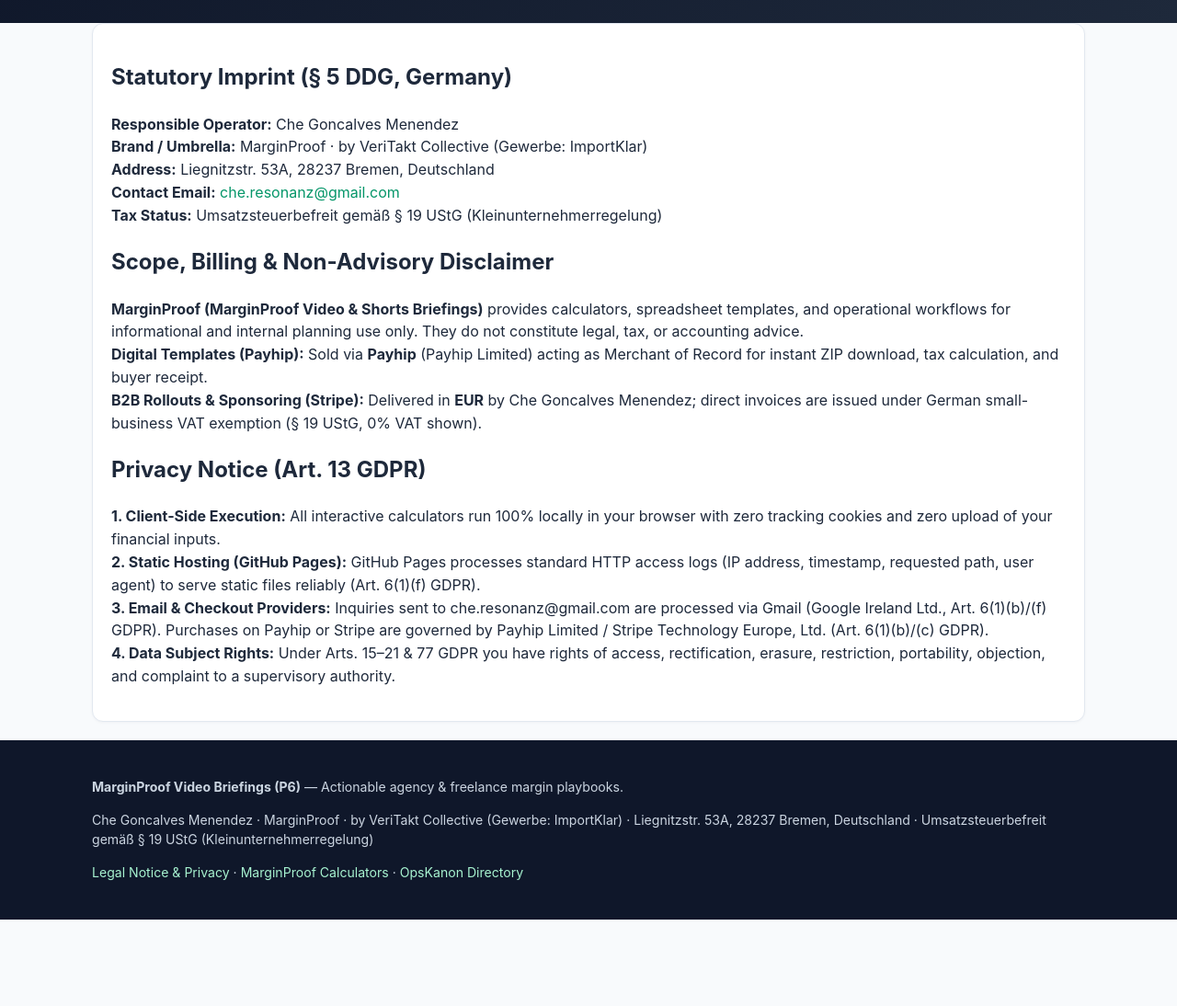
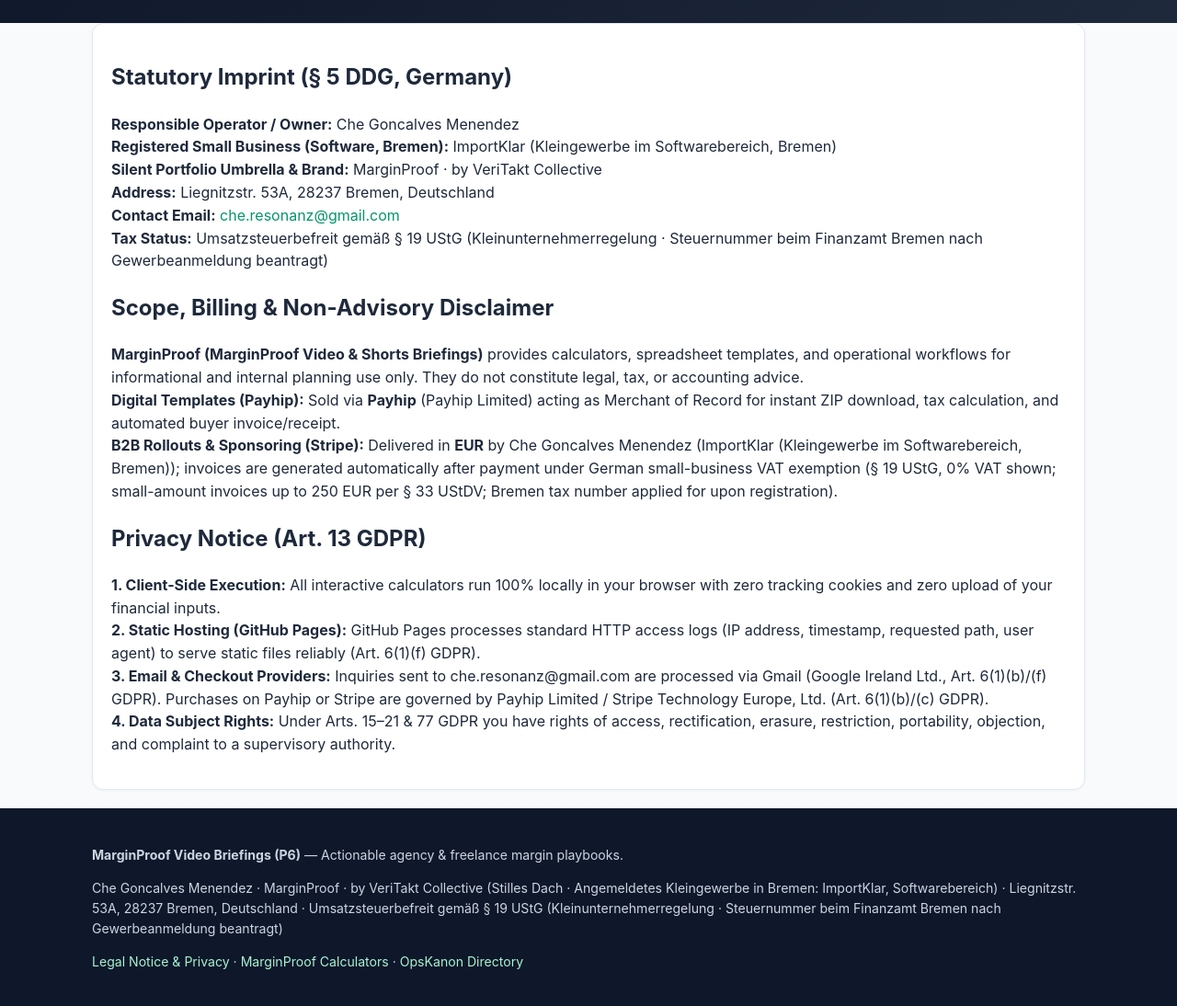
Before and after one commit to cheresonanz-design/marginproof-videos, a plain HTML site: page legal/index.html in a window 1280 px wide. Shown: the part 180-1274 px from the top of the page at 92% size. Before the commit the page ends 1180 px from the top, so only its background shows below. Drawn offline with Linux system fonts and the light colour scheme.

Commit message:
Deploy MarginProof Video Hub (2026-11-24 02:24:42)

```diff
--- a/legal/index.html
+++ b/legal/index.html
@@ -29,19 +29,20 @@
     <div class="card">
       <h2>Statutory Imprint (§ 5 DDG, Germany)</h2>
       <p>
-        <strong>Responsible Operator:</strong> Che Goncalves Menendez<br />
-        <strong>Brand / Umbrella:</strong> MarginProof · by VeriTakt Collective (Gewerbe: ImportKlar)<br />
+        <strong>Responsible Operator / Owner:</strong> Che Goncalves Menendez<br />
+        <strong>Registered Small Business (Software, Bremen):</strong> ImportKlar (Kleingewerbe im Softwarebereich, Bremen)<br />
+        <strong>Silent Portfolio Umbrella &amp; Brand:</strong> MarginProof · by VeriTakt Collective<br />
         <strong>Address:</strong> Liegnitzstr. 53A, 28237 Bremen, Deutschland<br />
         <strong>Contact Email:</strong> <a href="mailto:che.resonanz@gmail.com">che.resonanz@gmail.com</a><br />
-        <strong>Tax Status:</strong> Umsatzsteuerbefreit gemäß § 19 UStG (Kleinunternehmerregelung)
+        <strong>Tax Status:</strong> Umsatzsteuerbefreit gemäß § 19 UStG (Kleinunternehmerregelung · Steuernummer beim Finanzamt Bremen nach Gewerbeanmeldung beantragt)
       </p>
 
       <h2>Scope, Billing &amp; Non-Advisory Disclaimer</h2>
       <p>
         <strong>MarginProof (MarginProof Video &amp; Shorts Briefings)</strong> provides calculators, spreadsheet templates, and operational workflows for informational and internal planning use only.
         They do not constitute legal, tax, or accounting advice.<br />
-        <strong>Digital Templates (Payhip):</strong> Sold via <strong>Payhip</strong> (Payhip Limited) acting as Merchant of Record for instant ZIP download, tax calculation, and buyer receipt.<br />
-        <strong>B2B Rollouts &amp; Sponsoring (Stripe):</strong> Delivered in <strong>EUR</strong> by Che Goncalves Menendez; direct invoices are issued under German small-business VAT exemption (§ 19 UStG, 0% VAT shown).
+        <strong>Digital Templates (Payhip):</strong> Sold via <strong>Payhip</strong> (Payhip Limited) acting as Merchant of Record for instant ZIP download, tax calculation, and automated buyer invoice/receipt.<br />
+        <strong>B2B Rollouts &amp; Sponsoring (Stripe):</strong> Delivered in <strong>EUR</strong> by Che Goncalves Menendez (ImportKlar (Kleingewerbe im Softwarebereich, Bremen)); invoices are generated automatically after payment under German small-business VAT exemption (§ 19 UStG, 0% VAT shown; small-amount invoices up to 250 EUR per § 33 UStDV; Bremen tax number applied for upon registration).
       </p>
 
       <h2>Privacy Notice (Art. 13 GDPR)</h2>
@@ -56,7 +57,7 @@
   <footer class="footer">
     <div class="container">
       <p><strong>MarginProof Video Briefings (P6)</strong> — Actionable agency &amp; freelance margin playbooks.</p>
-      <p>Che Goncalves Menendez · MarginProof · by VeriTakt Collective (Gewerbe: ImportKlar) · Liegnitzstr. 53A, 28237 Bremen, Deutschland · Umsatzsteuerbefreit gemäß § 19 UStG (Kleinunternehmerregelung)</p>
+      <p>Che Goncalves Menendez · MarginProof · by VeriTakt Collective (Stilles Dach · Angemeldetes Kleingewerbe in Bremen: ImportKlar, Softwarebereich) · Liegnitzstr. 53A, 28237 Bremen, Deutschland · Umsatzsteuerbefreit gemäß § 19 UStG (Kleinunternehmerregelung · Steuernummer beim Finanzamt Bremen nach Gewerbeanmeldung beantragt)</p>
       <p>
         <a href="../legal/">Legal Notice &amp; Privacy</a> ·
         <a href="https://cheresonanz-design.github.io/marginproof-portal/" target="_blank" rel="noopener">MarginProof Calculators</a> ·
```
Also changed, not shown: 404.html (+1 -1 lines), episodes/ep01-hourly-rate-margin-trap/index.html (+1 -1 lines), episodes/ep02-scope-creep-margin-leak/index.html (+1 -1 lines), episodes/ep03-retainer-over-servicing/index.html (+1 -1 lines), episodes/ep04-multi-currency-tax-vault/index.html (+1 -1 lines), episodes/ep05-3-tier-proposal-sow-guardrails/index.html (+1 -1 lines), index.html (+1 -1 lines).
